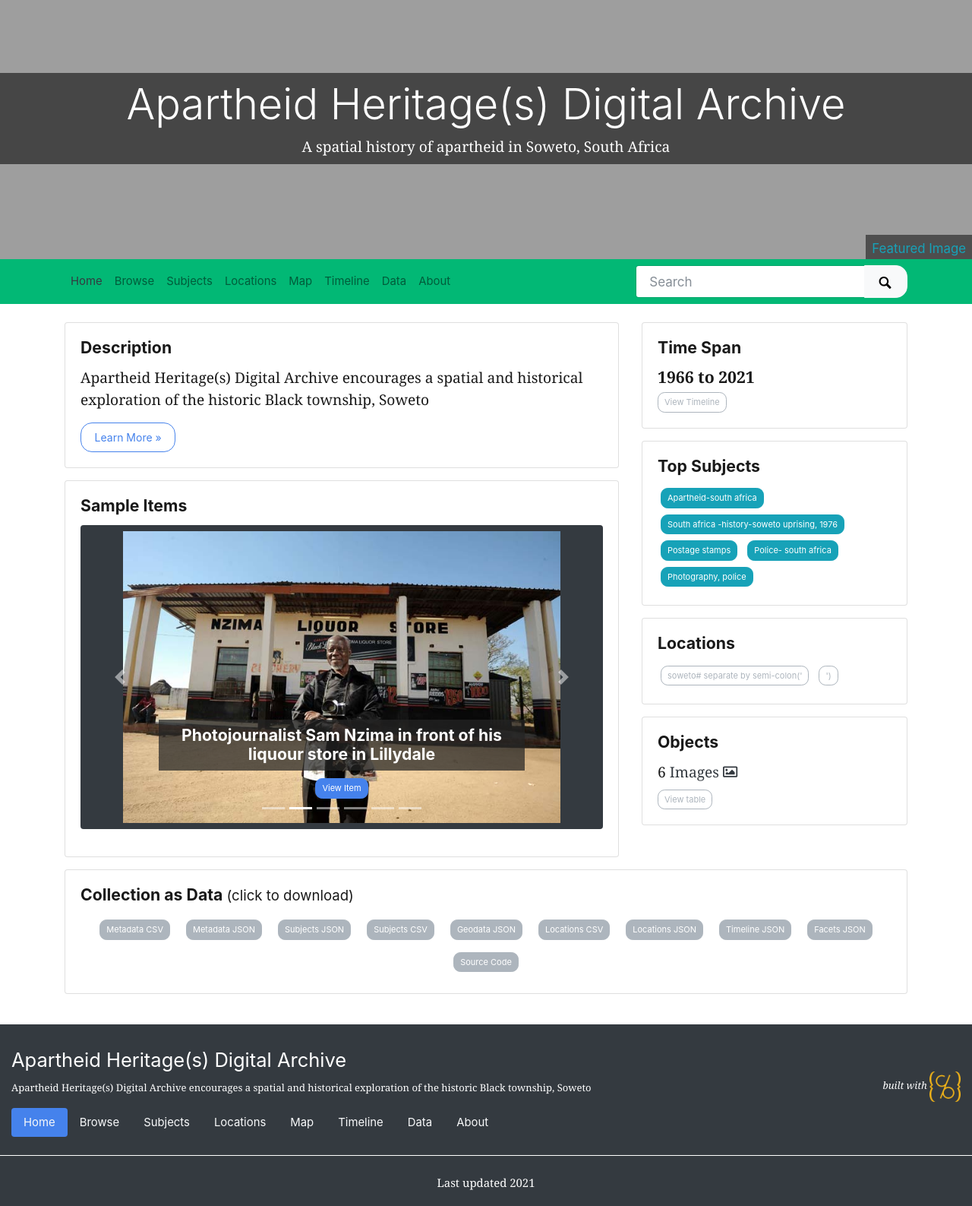
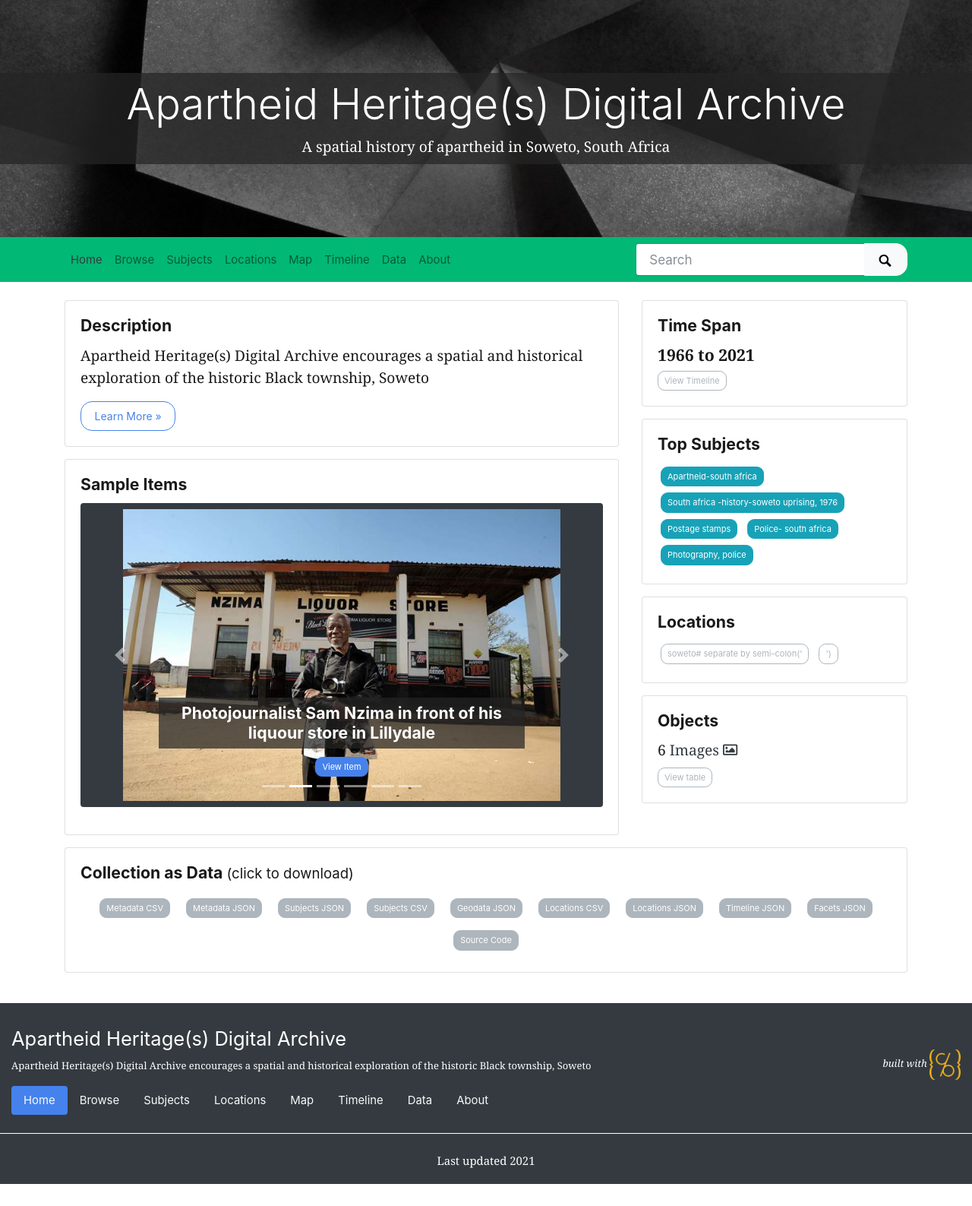
Before and after one commit to CassieConnected/AHDigitalArchive, a Jekyll site: the page built from index.md, in a window 1280 px wide. Shown: the whole page at 76% size. Built offline with Jekyll 4.4.1, drawn with Linux system fonts in a browser that asks for light colours; nearby versions of some CDN libraries; after the commit the page ends 1558 px from its top, so only the background shows below that.

Commit message:
Update theme.yml

```diff
--- a/_data/theme.yml
+++ b/_data/theme.yml
@@ -8,7 +8,7 @@
 #
 # featured image is used in home page banner and in meta markup to represent the collection
 # use either an objectid (from an item in this collect), a relative location of an image in this repo, or a full url to an image elsewhere
-featured-image: banner
+featured-image: /objects/banner.jpg
 # optional: add extra padding around collection title for a larger image feature.
 home-title-y-padding: # Default is 8em
 # optional: change position of background image, center, top, bottom
```
